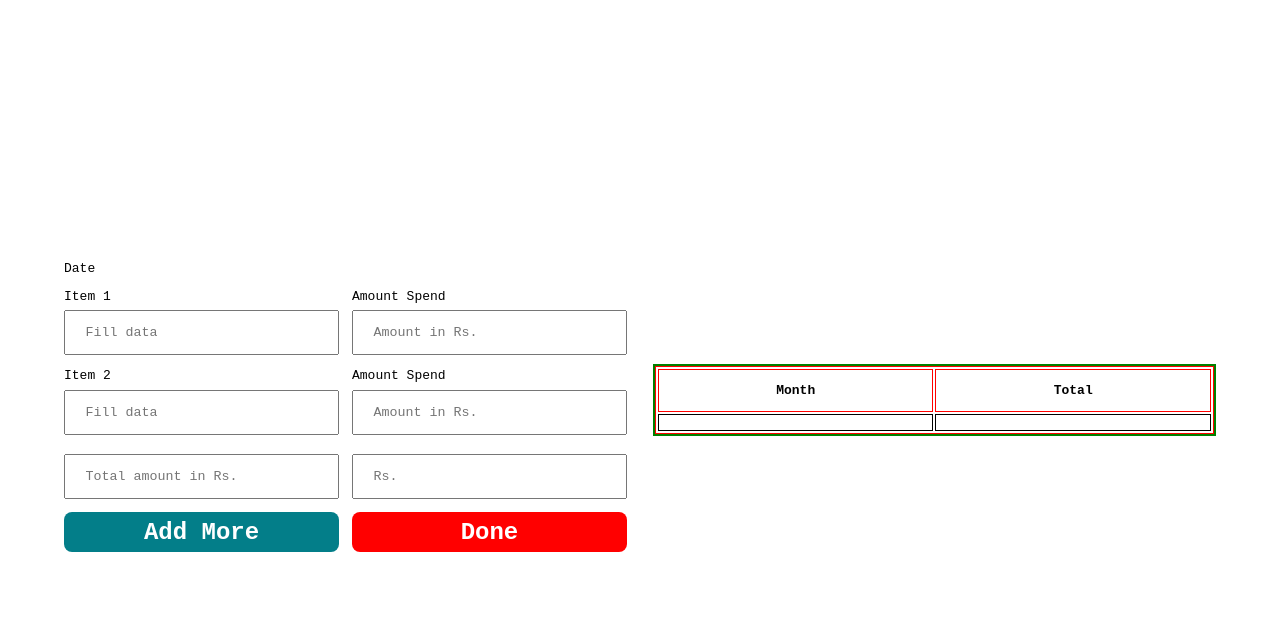
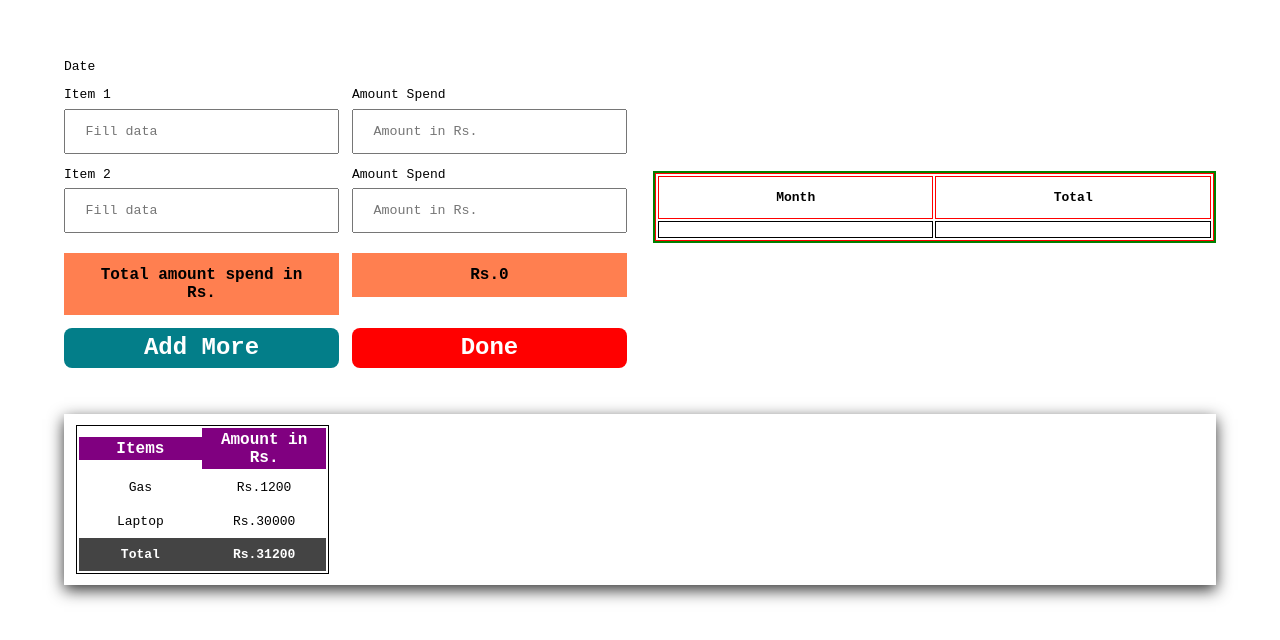
Before and after one commit to shaluydv01/expenses-tracker-app, a React (Vite) app: page /user in a window 1280 px wide. Shown: the top 640 px of the page. Built offline with nearby package versions, Linux system fonts and the light colour scheme.

Commit message:
React Project

```diff
--- a/src/App.jsx
+++ b/src/App.jsx
@@ -1,4 +1,4 @@
-import React, { useState } from "react";
+import React from "react";
 import Home from "./pages/Home/Home";
 import About from "./pages/About/About";
 import Contact from "./pages/Contact/Contact";
@@ -7,24 +7,10 @@ import Help from "./pages/Help/Help";
 import { BrowserRouter as Router, Routes, Route } from "react-router-dom";
 import SignUp from "./pages/SignUp/SignUp";
 import User from "./pages/User/User";
-import Record from "./Components/RecordItem/Record";
+
 
 const App = () => {
-  const [item, setItem] = useState([
-    {
-      id: Math.random(),
-      fill1: "January",
-      amount1: 3000,
-      fill2: "January",
-      amount2: 3000,
-      total: "Total",
-      Rs: "",
 
-      // fun: function (){
-      //   return (amount1 + amount2);
-      // }
-    },
-  ]);
   return (
     <>
       <Router>
@@ -36,7 +22,7 @@ const App = () => {
           <Route path="/sign-up" element={<SignUp />} />
           <Route path="/help" element={<Help />} />
           <Route path="/user" element={<User />} />
-          <Route path="/record" element={<Record item={item} />} />
+          {/* <Route path="/record" element={<Record item={item} />} /> */}
         </Routes>
       </Router>
     </>
--- a/src/Components/RecordItem/Record.css
+++ b/src/Components/RecordItem/Record.css
@@ -0,0 +1,58 @@
+
+.Record-container{
+    display: flex;
+    flex-wrap: wrap;
+    gap: 1.2%;
+    box-shadow: 0 5px 15px #333;
+    width: 100%;
+}
+
+.record-table{
+    width: 100%;
+    width: 22%;
+    margin: 1%;
+    border: 1px solid black;
+}
+
+.record-table-head{
+    display: flex;
+    justify-content: space-between;
+    align-items: center;
+}
+
+.record-table-head tr{
+    padding: 0.2rem;
+    width: 100%;
+    background-color: purple;
+    color: white;
+    font-size: 16px;
+    font-weight: bold;
+}
+
+.record-table-head tr th{
+    display: flex;
+    justify-content: center;
+}
+
+.record-table-body tr{
+    display: flex;
+    justify-content: center;
+}
+
+.record-table-body td{
+    display: flex;
+    align-items: center;
+    justify-content: center;
+    max-width: 300px;
+    width: 100%;
+    text-align: center;
+    padding: 0.5rem;
+    margin: 0.2rem 0;
+    word-wrap: break-word;
+}
+
+#total-amount{
+    background-color: #444;
+    color: white;
+    font-weight: bold;
+}
--- a/src/Components/RecordItem/Record.jsx
+++ b/src/Components/RecordItem/Record.jsx
@@ -1,35 +1,44 @@
 import React from "react";
+import "./Record.css";
 
 const Record = ({ item }) => {
   return (
     <>
       <div className="Record-container">
-        <table className="record-table">
-          <thead className="record-table-head">
-            <tr>
-              <th>Month</th>
-              <th>Total</th>
-            </tr>
-          </thead>
+          {item.map((d) => {
+            const amount1 = parseFloat(d.amount1) || 0; // Convert to number or default to 0 if invalid
+            const amount2 = parseFloat(d.amount2) || 0; // Convert to number or default to 0 if invalid
 
-          {item.map((d) => {
             return (
               <>
+              <table className="record-table">
+                <thead className="record-table-head">
+                  <tr>
+                    <th>Items</th>
+                  </tr>
+                  <tr>
+                    <th>Amount in Rs.</th>
+                  </tr>
+                </thead>
                 <tbody key={d.id} className="record-table-body">
                   <tr>
                     <td>{d.fill1}</td>
-                    <td>{d.amount1}</td>
+                    <td>Rs.{d.amount1}</td>
+                  </tr>
+                  <tr>
                     <td>{d.fill2}</td>
-                    <td>{d.amount2}</td>
-                    <td>{d.total}</td>
-                    <td>{d.Rs}</td>
-                    <td>{d.amount1 + d.amount2}</td>
+                    <td>Rs.{d.amount2}</td>
+                  </tr>
+                  <tr id="total-amount">
+                    <td>Total</td>
+                    {/* <td>{d.Rs}</td> */}
+                    <td>Rs.{amount1 + amount2}</td>
                   </tr>
                 </tbody>
+                </table>
               </>
             );
           })}
-        </table>
       </div>
     </>
   );
--- a/src/Components/userForm/UserForm.css
+++ b/src/Components/userForm/UserForm.css
@@ -3,8 +3,7 @@
     justify-content: space-between;
     gap: 2rem;
     align-items: center;
-    height: 100vh;
-    margin: 0 5%;
+    margin: 4% 0%;
     box-sizing: border-box;
 }
 
@@ -21,14 +20,21 @@
     margin-top: 1rem;
 }
 
-.ucc-1 .item-box-input{
+.ucc-1 .item-box-input, #total-legend{
     width: 50%;
 }
 
-.ucc-1 .item-box-input input{
+.ucc-1 .item-box-input input, #total-legend{
 width: 100%;
 margin-top: 0.5rem;
 padding: 1rem 1.5rem;
+}
+
+#total-legend{
+    font-size: 16px;
+    text-align: center;
+    background-color: coral;
+    font-weight: bold;
 }
 
 .btnn{
--- a/src/Components/userForm/UserForm.jsx
+++ b/src/Components/userForm/UserForm.jsx
@@ -1,84 +1,98 @@
-import React from "react";
+import { useState } from "react";
 import "./UserForm.css";
 
-const UserForm = ({ item }) => {
+const UserForm = ({ item, setItem }) => {
+  const [fill1, setFill1] = useState("");
+  const [amount1, setAmount1] = useState(""); // Store as string initially
+  const [fill2, setFill2] = useState("");
+  const [amount2, setAmount2] = useState(""); // Store as string initially
+
+  const handleSubmit = (e) => {
+    e.preventDefault();
+
+    const obj = {
+      id: Math.random(),
+      fill1: fill1,
+      amount1: amount1,
+      fill2: fill2,
+      amount2: amount2,
+    };
+
+    setItem([...item, obj]);
+  };
+
+  // Parse amounts as numbers
+  const totalAmount = (parseFloat(amount1) || 0) + (parseFloat(amount2) || 0);
+
   return (
     <>
-      {/* ------------------Main Container--------------- */}
       <div className="main-userForm-container">
-        {/* ----------------------Left Container--------------- */}
         <div className="userForm-content-container-1">
-          {/* ---------------------------Form Container----------------- */}
-          <form action="">
-            {/* ---------------------Date Input----------------- */}
+          <form onSubmit={handleSubmit}>
             <div className="ucc-1 box-1">Date</div>
 
-            {/* ----------------------Item-1 Container--------------- */}
             <div className="ucc-1 box-2">
               <div className="item-box-input">
                 <legend>Item 1</legend>
                 <input
+                  value={fill1}
                   type="text"
                   name="data1"
                   id="item1"
                   placeholder="Fill data"
+                  onChange={(e) => setFill1(e.target.value)}
+                  required
                 />
               </div>
 
               <div className="item-box-input">
                 <legend>Amount Spend</legend>
                 <input
+                  value={amount1}
                   type="number"
                   name="amount1"
                   id="amount1"
                   placeholder="Amount in Rs."
+                  onChange={(e) => setAmount1(e.target.value)}
+                  required
                 />
               </div>
             </div>
 
-            {/* --------------------Item-2 Container------------- */}
             <div className="ucc-1 box-3">
               <div className="item-box-input">
                 <legend>Item 2</legend>
                 <input
+                  value={fill2}
                   type="text"
                   name="data2"
                   id="item2"
                   placeholder="Fill data"
+                  onChange={(e) => setFill2(e.target.value)}
                 />
               </div>
               <div className="item-box-input">
                 <legend>Amount Spend</legend>
                 <input
+                  value={amount2}
                   type="number"
                   name="amount2"
                   id="amount2"
                   placeholder="Amount in Rs."
+                  onChange={(e) => setAmount2(e.target.value)}
                 />
               </div>
             </div>
 
-            {/* -----------------Total Amount Container---------------- */}
             <div className="ucc-1 box-4">
               <div className="item-box-input">
-                <input
-                  type="text"
-                  name="total"
-                  id="total"
-                  placeholder="Total amount in Rs."
-                />
+                <p id="total-legend">Total amount spend in Rs.</p>
               </div>
               <div className="item-box-input">
-                <input
-                  type="number"
-                  name="total-rs"
-                  id="total-rs"
-                  placeholder="Rs."
-                />
+                <p id="total-legend">Rs.{totalAmount}</p>
               </div>
             </div>
 
-            {/* --------------------------Button Container------------------- */}
             <div className="ucc-1 box-5">
               <button className="btnn btn-add-more">Add More</button>
               <button className="btnn btn-done">Done</button>
@@ -86,8 +100,6 @@ const UserForm = ({ item }) => {
           </form>
         </div>
 
-        {/* ---------------------------Right Container----------- */}
-        {/* ---------------------------------------------------------- */}
         <div className="userForm-content-container-2">
           <table className="userForm-right-table">
             <thead className="urt-head">
--- a/src/index.css
+++ b/src/index.css
@@ -2,6 +2,7 @@
   margin: 0;
   padding: 0;
   font-family: monospace;
+  box-sizing: border-box;
 }
 
 body{
--- a/src/pages/User/User.css
+++ b/src/pages/User/User.css
@@ -0,0 +1,3 @@
+.user-container{
+    margin: 0% 5%;
+}
--- a/src/pages/User/User.jsx
+++ b/src/pages/User/User.jsx
@@ -1,20 +1,31 @@
 import React, { useState } from "react";
 import "./User.css";
 import UserForm from "../../Components/userForm/UserForm";
-
-
+import Record from "../../Components/RecordItem/Record";
 
 const User = () => {
-
-
+  const [item, setItem] = useState([
+    {
+      id: Math.random(),
+      itemHeading: "Items",
+      amountHeading: "Amount in Rs.",
+      fill1: "Gas",
+      amount1: 1200,
+      fill2: "Laptop",
+      amount2: 30000,
+    }
+  ]);
 
   return (
     <>
       {/* -----------------------------UserForm Export-------------------------- */}
+      <div className="user-container">
+        <UserForm item={item} setItem={setItem} />
 
-      <UserForm />
+        <Record item={item} />
 
-      {/* -----------------------------------UserContainer---------------------------- */}
+        {/* -----------------------------------UserContainer---------------------------- */}
+      </div>
     </>
   );
 };
```
